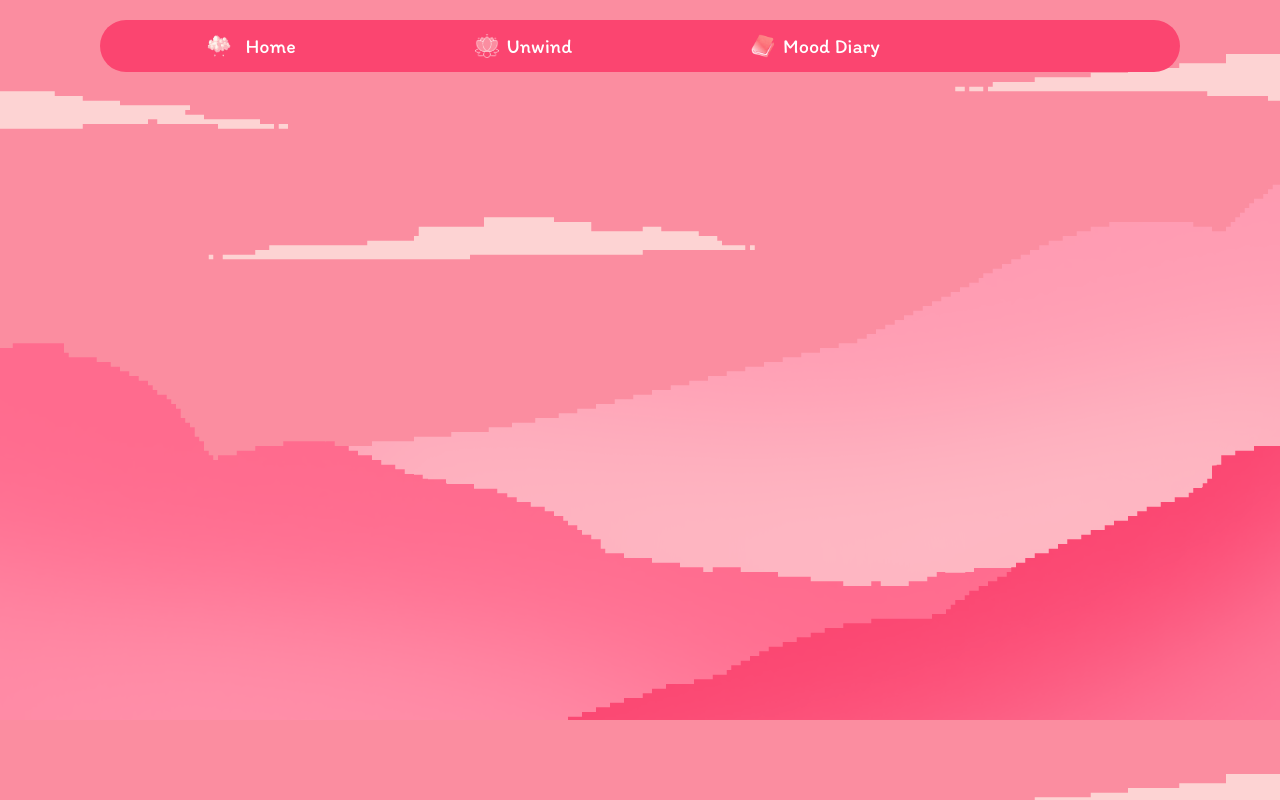
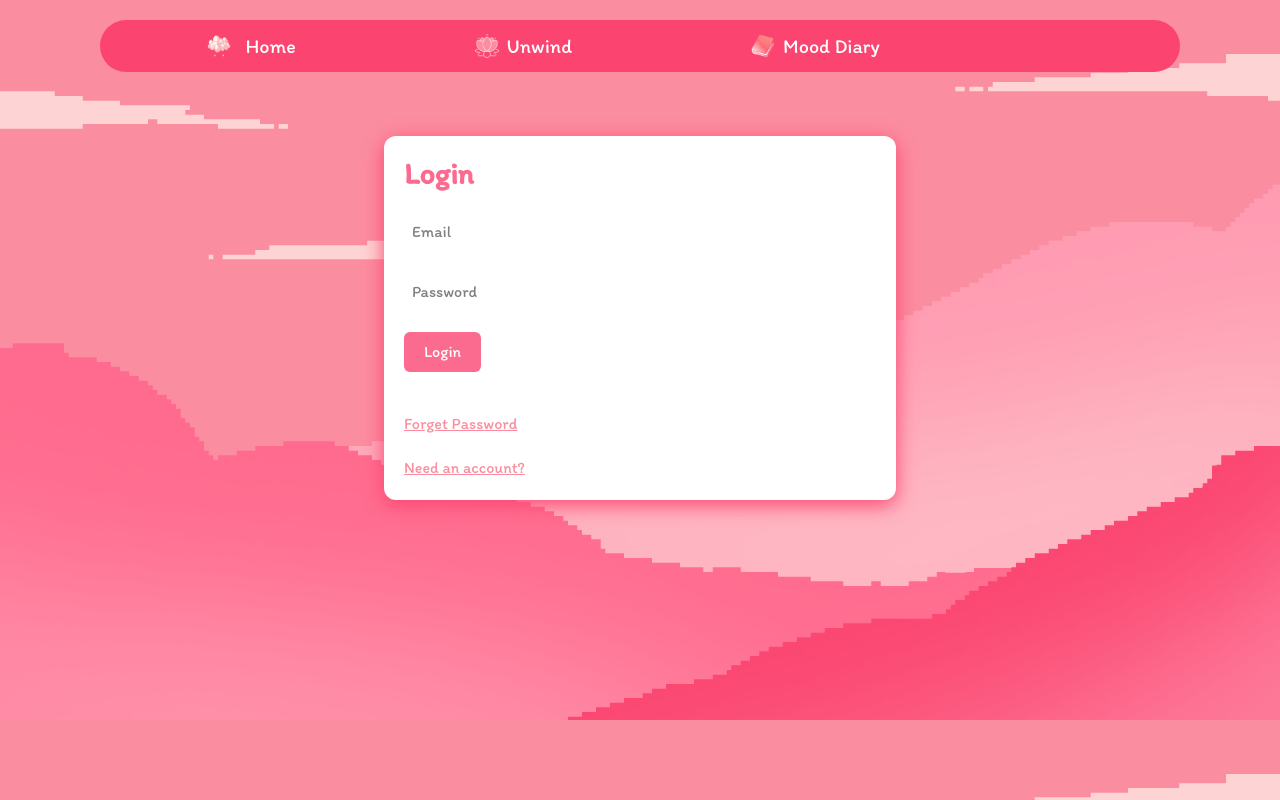
Before and after one commit to anitaprova/Hunter-Hackathon, a React (Vite) app in the folder my-react-app/: page /login in a window 1280 px wide. Built offline with nearby package versions, Linux system fonts and the light colour scheme; some icons are missing.

Commit message:
added auth

```diff
--- a/my-react-app/package.json
+++ b/my-react-app/package.json
@@ -16,6 +16,7 @@
     "@mui/lab": "^7.0.0-beta.11",
     "@mui/material": "^7.0.2",
     "@tailwindcss/vite": "^4.1.5",
+    "firebase": "^11.6.1",
     "react": "^19.0.0",
     "react-calendar": "^5.1.0",
     "react-dom": "^19.0.0",
--- a/my-react-app/src/App.tsx
+++ b/my-react-app/src/App.tsx
@@ -5,6 +5,9 @@ import MoodDiary from "./pages/MoodDiary.tsx";
 import "./index.css";
 import Activities from "./pages/Activities.tsx";
 import Profile from "./pages/Profile.tsx";
+import Signup from "./pages/Signup.tsx";
+import Login from "./pages/Login.tsx";
+import ForgetPassword from "./pages/ForgetPassword.tsx";
 
 function App() {
   return (
@@ -16,6 +19,9 @@ function App() {
           <Route path="/mood" element={<MoodDiary />} />
           <Route path="/activities" element={<Activities />} />
           <Route path="/profile" element={<Profile />} />
+          <Route path="/signup" element={<Signup />} />
+          <Route path="/login" element={<Login />} />
+          <Route path="/forgetpassword" element={<ForgetPassword />} />
         </Routes>
       </div>
     </>
--- /dev/null
+++ b/my-react-app/src/firebase.d.ts
@@ -0,0 +1,6 @@
+declare module "./firebase" {
+  import { Firestore } from "firebase/firestore";
+
+  export const db: Firestore;
+	export const auth: any;
+}
--- /dev/null
+++ b/my-react-app/src/firebase.js
@@ -0,0 +1,28 @@
+// Import the functions you need from the SDKs you need
+import { initializeApp } from "firebase/app";
+import { getFirestore } from "firebase/firestore";
+import { getAuth } from "firebase/auth";
+import { getAnalytics } from "firebase/analytics";
+// TODO: Add SDKs for Firebase products that you want to use
+// https://firebase.google.com/docs/web/setup#available-libraries
+
+// Your web app's Firebase configuration
+// For Firebase JS SDK v7.20.0 and later, measurementId is optional
+const API_KEY = import.meta.env.VITE_API_KEY;
+const firebaseConfig = {
+  apiKey: API_KEY,
+  authDomain: "hunter-hackathon.firebaseapp.com",
+  projectId: "hunter-hackathon",
+  storageBucket: "hunter-hackathon.firebasestorage.app",
+  messagingSenderId: "902021134990",
+  appId: "1:902021134990:web:cee1b552894cbc21e627df",
+  measurementId: "G-XW43DV9ZX7",
+};
+
+// Initialize Firebase
+const app = initializeApp(firebaseConfig);
+const db = getFirestore(app);
+const auth = getAuth(app);
+// const analytics = getAnalytics(app);
+
+export { db, auth };
--- /dev/null
+++ b/my-react-app/src/pages/ForgetPassword.tsx
@@ -0,0 +1,44 @@
+"use client";
+import { useState } from "react";
+import { sendPasswordResetEmail } from "firebase/auth";
+// @ts-ignore
+import { auth } from "../firebase";
+
+export default function ForgetPassword() {
+  const [email, setEmail] = useState("");
+  const [error, setError] = useState("");
+
+  const resetEmail = async (e) => {
+    e.preventDefault();
+    try {
+      await sendPasswordResetEmail(auth, email);
+      console.log("Password reset email sent");
+    } catch (error) {
+      setError("Invalid email or password");
+    }
+  };
+
+  return (
+    <div className="bg-white p-5 rounded-xl ml-[30%] mr-[30%] mt-[5%] mb-[10%] shadow-dark">
+      <h2 className="font-bold text-3xl text-hotpink mb-5">Forget Password</h2>
+      <form onSubmit={resetEmail} className="flex flex-col space-y-5 w-fit">
+        <input
+          type="email"
+          placeholder="Email"
+          value={email}
+          onChange={(e) => setEmail(e.target.value)}
+          required
+          className="p-2 rounded-sm bg-lightpink rounded-md"
+        />
+        <button
+          type="submit"
+					onClick={() => alert("Link sent! Go to your email and change your password")}
+          className="w-fit bg-hotpink text-white p-2 rounded-md w-fit cursor-pointer pl-5 pr-5"
+        >
+          Submit
+        </button>
+      </form>
+      {error && <p style={{ color: "red" }}>{error}</p>}
+    </div>
+  );
+}
--- /dev/null
+++ b/my-react-app/src/pages/Login.tsx
@@ -0,0 +1,77 @@
+"use client";
+import { useState } from "react";
+import { getAuth, signInWithEmailAndPassword } from "firebase/auth";
+// @ts-ignore
+import { auth } from "../firebase";
+import { useNavigate } from "react-router-dom";
+
+export default function Login() {
+  const [email, setEmail] = useState("");
+  const [password, setPassword] = useState("");
+  const [error, setError] = useState("");
+  const navigate = useNavigate();
+
+  const handleLogin = async (e) => {
+    e.preventDefault();
+    const { currentUser } = getAuth();
+    console.log(currentUser);
+    try {
+      if (currentUser && currentUser.emailVerified) {
+        await signInWithEmailAndPassword(auth, email, password);
+        navigate(`/home`);
+      } else {
+        console.log(currentUser, "Not verified");
+      }
+    } catch (error) {
+      setError("Invalid email or password");
+    }
+  };
+
+  return (
+    <div className="bg-white p-5 rounded-xl ml-[30%] mr-[30%] mt-[5%] mb-[10%] shadow-dark">
+      <h2 className="font-bold text-3xl text-hotpink mb-5">Login</h2>
+      <form
+        onSubmit={handleLogin}
+        className="flex flex-col space-y-5 w-fit"
+      >
+        <input
+          type="email"
+          placeholder="Email"
+          value={email}
+          onChange={(e) => setEmail(e.target.value)}
+          required
+          className="p-2 rounded-sm"
+        />
+        <input
+          type="password"
+          placeholder="Password"
+          value={password}
+          onChange={(e) => setPassword(e.target.value)}
+          required
+          className="p-2 rounded-sm"
+        />
+        <button
+          type="submit"
+          className="w-fit bg-hotpink text-white p-2 rounded-md w-fit cursor-pointer pl-5 pr-5"
+        >
+          Login
+        </button>
+        <p
+          className="underline text-pink text-md mt-5 cursor-pointer"
+          onClick={() => {
+            navigate(`/forgetpassword`);
+          }}
+        >
+          Forget Password
+        </p>
+      </form>
+      <button
+        className="underline text-pink text-md mt-5 cursor-pointer"
+        onClick={() => navigate("/signup")}
+      >
+        Need an account?
+      </button>
+      {error && <p style={{ color: "red" }}>{error}</p>}
+    </div>
+  );
+}
--- /dev/null
+++ b/my-react-app/src/pages/Signup.tsx
@@ -0,0 +1,77 @@
+"use client";
+import { useState } from "react";
+import {
+  getAuth,
+  createUserWithEmailAndPassword,
+  sendEmailVerification,
+} from "firebase/auth";
+// import { collection, getDocs } from "firebase/firestore";
+// @ts-ignore
+import { db, auth } from "../firebase";
+import { useNavigate } from "react-router-dom";
+
+export default function Login() {
+  const navigate = useNavigate();
+  const [email, setEmail] = useState("");
+  const [password, setPassword] = useState("");
+  const [error, setError] = useState("");
+
+  const handleSignUp = async (event: React.FormEvent<HTMLFormElement>) => {
+    event.preventDefault();
+    setError("");
+    try {
+      const userCredential = await createUserWithEmailAndPassword(
+        auth,
+        email,
+        password
+      ).then(async (userCredentials) => {
+        const user = userCredentials.user;
+        await sendEmailVerification(user);
+        alert("Go to your email and verify your account.");
+      });
+
+      setEmail("");
+      setPassword("");
+    } catch (err: any) {
+      console.error(err);
+      setError(err.message || "Something went wrong.");
+    }
+  };
+
+  return (
+    <div className="bg-white p-5 rounded-xl ml-[30%] mr-[30%] mt-[5%] mb-[10%] shadow-dark">
+      <h2 className="font-bold text-3xl text-hotpink mb-5">Sign Up</h2>
+      <form onSubmit={handleSignUp} className="flex flex-col space-y-5 w-fit">
+        <input
+          type="email"
+          placeholder="Email"
+          value={email}
+          onChange={(e) => setEmail(e.target.value)}
+          required
+          className="bg-lightpink rounded-md p-2 rounded-sm"
+        />
+        <input
+          type="password"
+          placeholder="Password"
+          value={password}
+          onChange={(e) => setPassword(e.target.value)}
+          required
+          className="bg-lightpink rounded-md p-2 rounded-sm"
+        />
+        <button
+          type="submit"
+          className="w-fit bg-hotpink text-white p-2 rounded-md w-fit cursor-pointer pl-5 pr-5"
+        >
+          Sign Up
+        </button>
+      </form>
+      <button
+        className="underline text-pink text-md mt-5 cursor-pointer"
+        onClick={() => navigate("/login")}
+      >
+        Already have an account?
+      </button>
+      {error && <p style={{ color: "red" }}>{error}</p>}
+    </div>
+  );
+}
```
Also changed, not shown: 2 other files (tests, documents, lock files or other folders).
